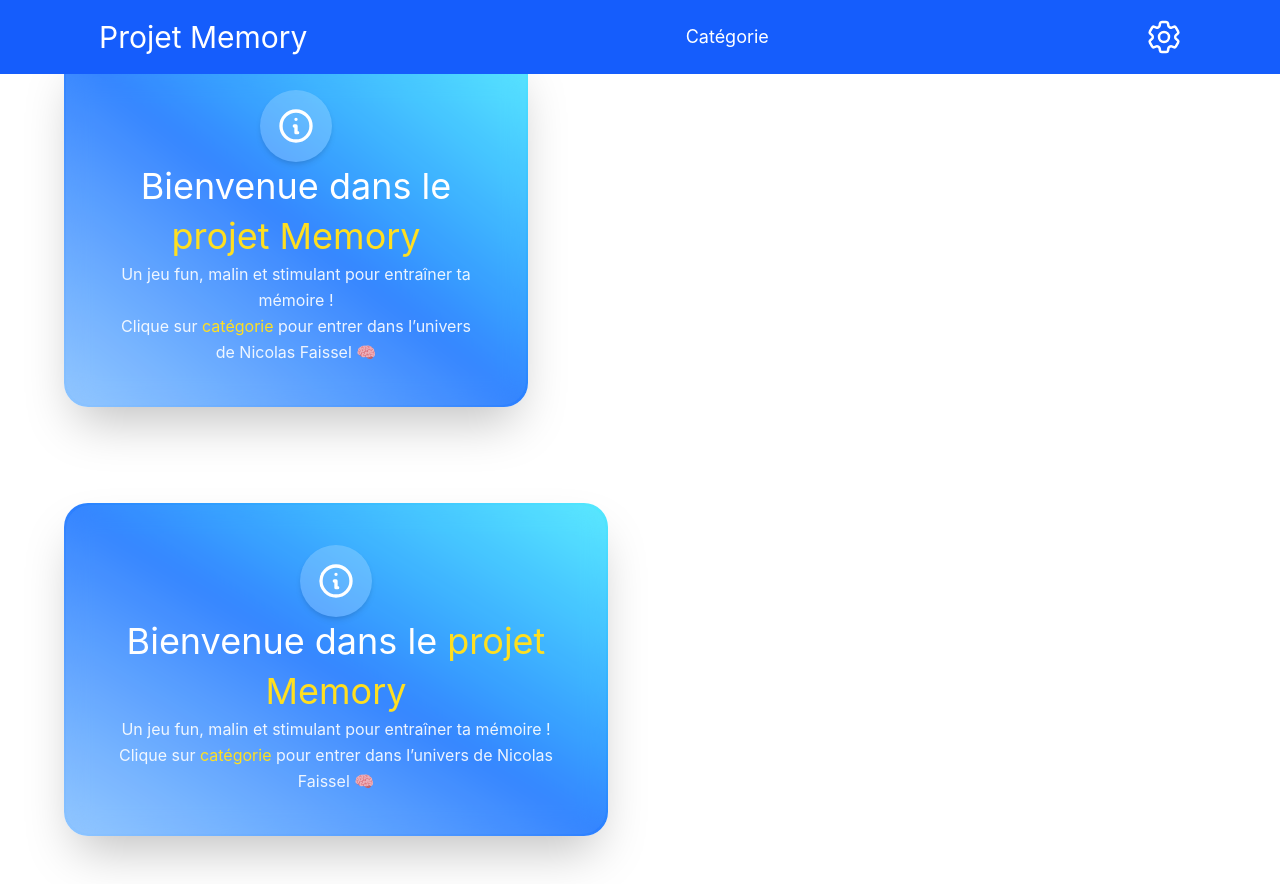
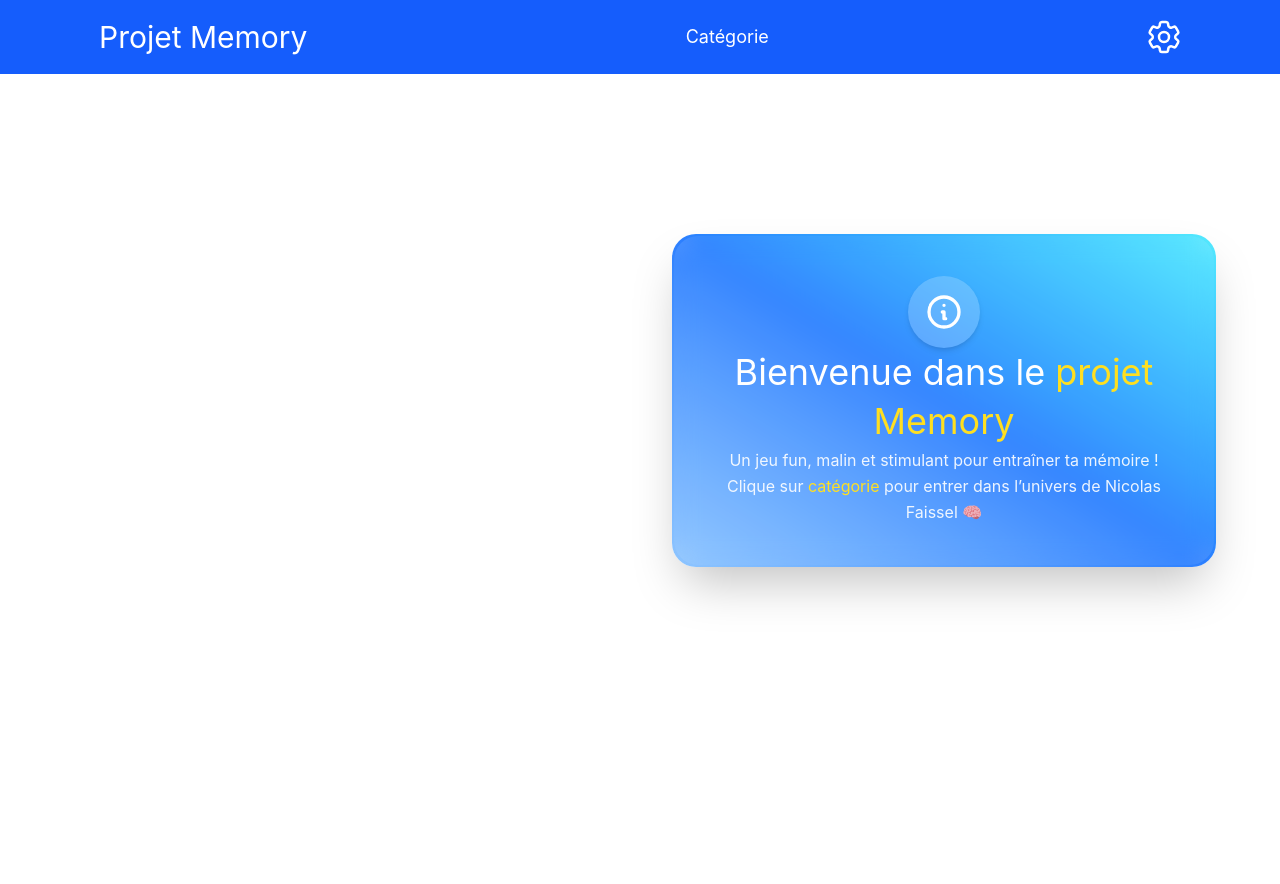
Before and after one commit to jlaron230/Projet-memory, a Vue app: page / in a window 1280 px wide. After the commit the page ends 800 px from the top, so only its background shows below. Built offline with nearby package versions, Linux system fonts and the light colour scheme.

Commit message:
fix/debug

```diff
--- a/src/App.vue
+++ b/src/App.vue
@@ -2,23 +2,18 @@
 <script setup lang="ts">
 import { RouterLink, RouterView } from 'vue-router'
 import HelloWorld from './views/Accueil.vue'
+import Header from '@/components/header/header.vue'
+import Accueil from '@/components/Accueil/accueil.vue'
 
 </script>
 
 <template>
-  <header>
-    <div class="wrapper">
-      <HelloWorld msg="You did it!" />
-    </div>
-  </header>
+  <Header />
   <RouterView />
 </template>
 
 <style scoped>
-header {
-  line-height: 1.5;
-  max-height: 100vh;
-}
+
 
 .logo {
   display: block;
@@ -51,11 +46,6 @@ nav a:first-of-type {
 }
 
 @media (min-width: 1024px) {
-  header {
-    display: flex;
-    place-items: center;
-    padding-right: calc(var(--section-gap) / 2);
-  }
 
   .logo {
     margin: 0 2rem 0 0;
--- a/src/components/Accueil/accueil.vue
+++ b/src/components/Accueil/accueil.vue
@@ -31,22 +31,3 @@
     </div>
   </div>
 </template>
-
-<style scoped>
-@layer utilities {
-  @keyframes fade-up {
-    0% {
-      opacity: 0;
-      transform: translateY(30px);
-    }
-    100% {
-      opacity: 1;
-      transform: translateY(0);
-    }
-  }
-
-  .animate-fade-up {
-    animation: fade-up 1s ease-out forwards;
-  }
-}
-</style>
--- a/src/components/header.vue
+++ /dev/null
@@ -1,23 +0,0 @@
-<!-- src/components/Accueil.vue -->
-
-<script setup lang="ts">
-import { onMounted, ref } from 'vue'
-
-const count = ref<number>(0) // Variable réactive de type nombre
-
-function increment(): void {
-  count.value++ // Incrémentation de la valeur
-}
-
-onMounted(() => {
-  console.log(`The initial count is ${count.value}.`)
-})
-</script>
-
-<template>
-  <button @click="increment">Count is: {{ count }}</button>
-</template>
-
-<style scoped>
-/* Styles ici si nécessaire */
-</style>
--- a/src/components/header/header.vue
+++ b/src/components/header/header.vue
@@ -34,16 +34,12 @@
           isMenuOpen ? 'translate-x-0' : 'translate-x-full'
         ]"
       >
-        <div class="flex justify-between items-center px-6 py-4 border-b border-white">
-          <h2 class="text-lg font-semibold !text-white">Menu</h2>
-          <button @click="closeMenu" aria-label="Fermer le menu">
-            <svg class="w-6 h-6 !text-white" fill="none" stroke="currentColor" viewBox="0 0 24 24" xmlns="http://www.w3.org/2000/svg">
-              <path stroke-linecap="round" stroke-linejoin="round" stroke-width="2" d="M6 18L18 6M6 6l12 12"></path>
-            </svg>
-          </button>
-        </div>
+
         <ul class="flex flex-col gap-4 px-6 py-4 text-lg">
           <li @click="closeMenu"><router-link to="/categorie" class="!text-white hover:text-blue-300 transition">Catégories</router-link></li>
+
+          <button @click="closeMenu" aria-label="Fermer le menu">
+          </button>
         </ul>
       </div>
     </header>
--- a/src/router/index.ts
+++ b/src/router/index.ts
@@ -11,15 +11,6 @@ const router = createRouter({
       path: '/',
       name: 'accueil',
       component: Accueil,
-    },
-    {
-      path: '/about',
-      name: 'about',
-      // route level code-splitting
-      // this generates a separate chunk (About.[hash].js) for this route
-      // which is lazy-loaded when the route is visited.
-      //Routes de l'application avec l'id en fonction de la catégorie et du thème associé
-      component: () => import('../views/AboutView.vue'),
     },
     {
       path: '/categorie',
--- a/src/views/Accueil.vue
+++ b/src/views/Accueil.vue
@@ -5,6 +5,5 @@ import accueil from '@/components/Accueil/accueil.vue';
 </script>
 
 <template>
-  <Header/>
   <accueil/>
 </template>
```
Also changed, not shown: 1 other file (tests, documents, lock files or other folders).
